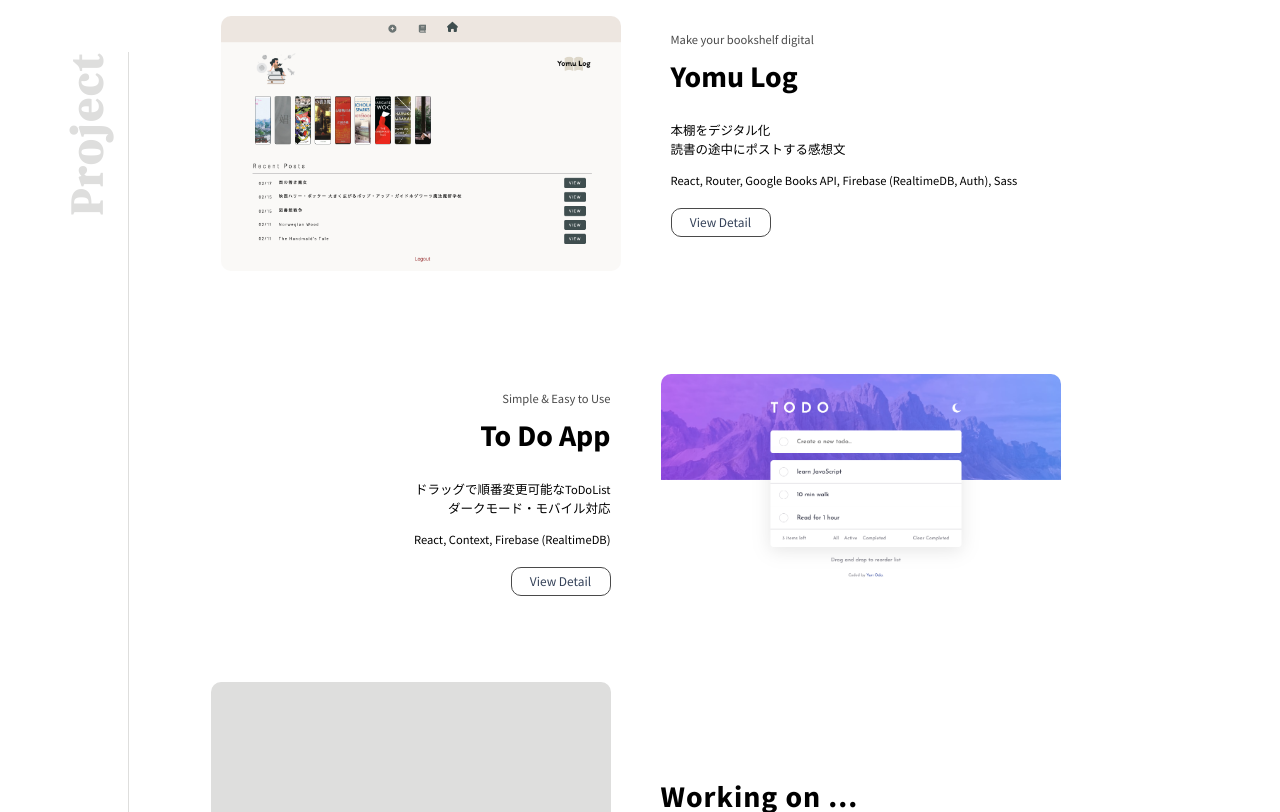
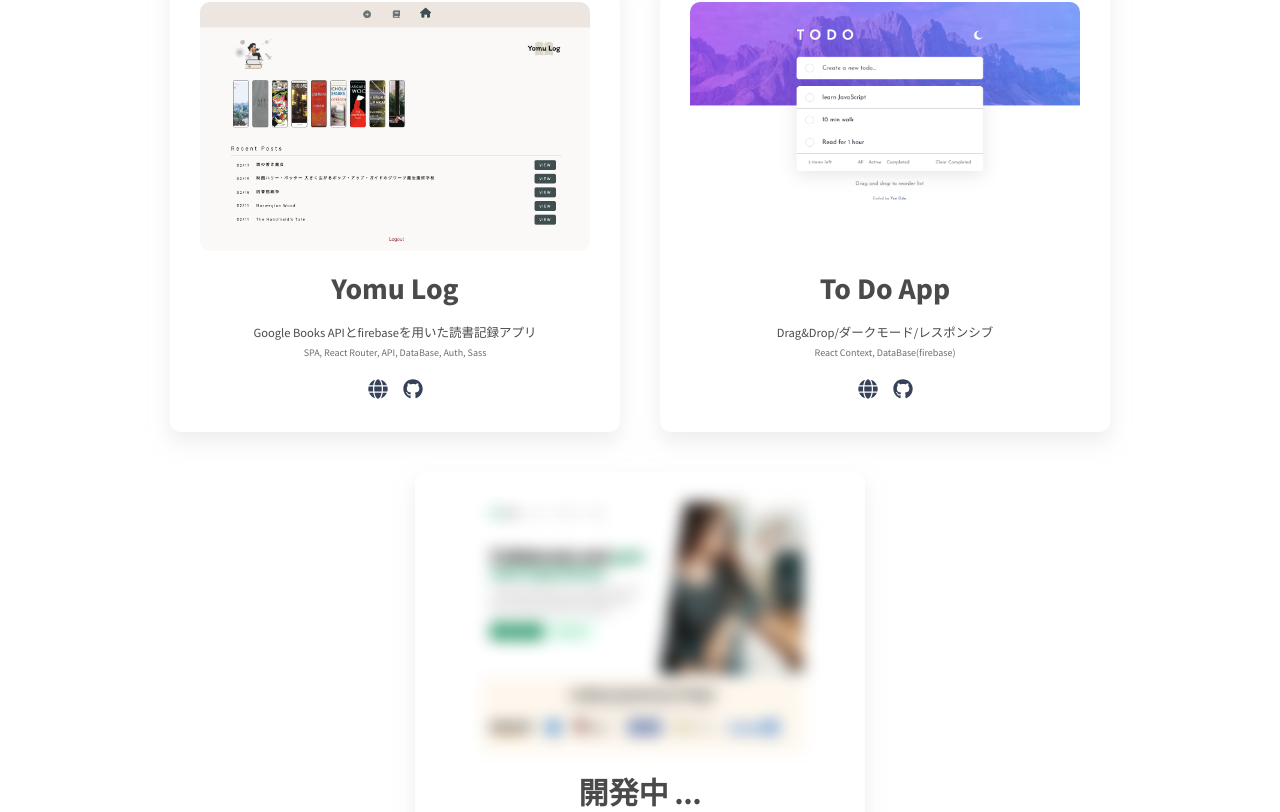
Before and after one commit to YuriOda/portfolio, a React (Create React App) app: page / in a window 1280 px wide. Shown: the part 608-1420 px from the top of the page. Built offline with nearby package versions, Linux system fonts and the light colour scheme.

Commit message:
change project section

```diff
--- a/src/Component/About.js
+++ b/src/Component/About.js
@@ -66,7 +66,10 @@ const About = () => {
           <div className="about-skill-row">
             <span className="about-skill-title">Others</span>
             <div className="about-skill-others-text">
-              <p>Other skills ... TypeScriptとAstro.jsが気になっています</p>
+              <p>
+                Next.js学習中 / TypeScript,
+                Astro.jsなども習得したいと考えています
+              </p>
               <p>Hobbies ... ゲーム / 猫吸い / 読書</p>
             </div>
           </div>
--- a/src/Component/NavigationSmall.js
+++ b/src/Component/NavigationSmall.js
@@ -4,6 +4,7 @@ import { Link as Scroll } from "react-scroll";
 //Icon
 import { GoMarkGithub } from "react-icons/go";
 import { FaEnvelope, FaLinkedin } from "react-icons/fa";
+import { SiQiita } from "react-icons/si";
 import Logo from "../assets/logo.png";
 
 const NavigationSmall = () => {
@@ -13,7 +14,6 @@ const NavigationSmall = () => {
     setMenuShown((prev) => !prev);
   };
 
-  //ボタン以外をクリックしたときにメニューを閉じる
   useEffect(() => {
     const onCloseMenuHandler = (e) => {
       if (
@@ -101,6 +101,13 @@ const NavigationSmall = () => {
               >
                 <FaLinkedin className="nav__links-icon" />
               </a>
+              <a
+                href="https://qiita.com/lily28"
+                target="_blank"
+                rel="noopener noreferrer"
+              >
+                <SiQiita className="nav__links-icon" />
+              </a>
             </div>
           </nav>
         </>
--- /dev/null
+++ b/src/Component/Projectv2.js
@@ -0,0 +1,123 @@
+import { useState } from "react";
+import { Link } from "react-router-dom";
+import YomulogImg from "../assets/yomu-log.png";
+import TodoLight from "../assets/todo-light.png";
+import TodoDark from "../assets/todo-dark.png";
+import Chingu from "../assets/chingu.png";
+
+//icon
+import { FaGlobe, FaGithub } from "react-icons/fa";
+
+const Projectv2 = () => {
+  const [isDark, setIsDark] = useState(false);
+
+  const toggleToDoImg = () => {
+    setIsDark((prev) => !prev);
+  };
+  const ToDoImg = isDark ? TodoDark : TodoLight;
+
+  return (
+    <>
+      <section id="project">
+        <div className="project">
+          <Link to="/project/yomu-log">
+            <img
+              src={YomulogImg}
+              alt="Yomu Log Screenshot"
+              className="project__img"
+            />
+          </Link>
+
+          <h5 className="project__title">
+            <Link to="/project/yomu-log" className="project__link">
+              Yomu Log
+            </Link>
+          </h5>
+
+          <p className="project__detail">
+            Google Books APIとfirebaseを用いた読書記録アプリ
+          </p>
+          <p className="project__detail--tool">
+            SPA, React Router, API, DataBase, Auth, Sass
+          </p>
+
+          <a
+            href="https://yomu-log.vercel.app/"
+            target="_blank"
+            rel="noopener noreferrer"
+          >
+            <FaGlobe className="project__icon" />
+          </a>
+          <a
+            href="https://github.com/YuriOda/yomu-log"
+            target="_blank"
+            rel="noopener noreferrer"
+          >
+            <FaGithub className="project__icon" />
+          </a>
+        </div>
+
+        <div className="project">
+          <Link to="/project/todo">
+            <img
+              src={ToDoImg}
+              alt="To Do App Screenshot"
+              className="project__img"
+              onMouseEnter={toggleToDoImg}
+              onMouseLeave={toggleToDoImg}
+            />
+          </Link>
+
+          <h5 className="project__title">
+            <Link to="/project/todo" className="project__link">
+              To Do App
+            </Link>
+          </h5>
+
+          <p className="project__detail">Drag&Drop/ダークモード/レスポンシブ</p>
+          <p className="project__detail--tool">
+            React Context, DataBase(firebase)
+          </p>
+
+          <a
+            href="https://todo-app-one-dusky.vercel.app/"
+            target="_blank"
+            rel="noopener noreferrer"
+          >
+            <FaGlobe className="project__icon" />
+          </a>
+          <a
+            href="https://github.com/YuriOda/to-do-app"
+            target="_blank"
+            rel="noopener noreferrer"
+          >
+            <FaGithub className="project__icon" />
+          </a>
+        </div>
+
+        <div className="project">
+          <a
+            href="https://www.chingu.io/"
+            target="_blank"
+            rel="noopener noreferrer"
+          >
+            <img
+              src={Chingu}
+              alt="Chingu Screenshot"
+              className="project__img blur"
+            />
+          </a>
+
+          <p className="project__link project__title">開発中 ...</p>
+
+          <p className="project__detail">
+            Github / アジャイル開発 / 多国籍チーム(使用言語：英語)
+          </p>
+          <p className="project__detail--tool">React, DataBase, API</p>
+        </div>
+      </section>
+    </>
+  );
+};
+
+export default Projectv2;
--- a/src/Page/Home.js
+++ b/src/Page/Home.js
@@ -1,15 +1,14 @@
 import Header from "../Component/Header";
-import Project from "../Component/Project";
+//import Project from "../Component/Project";
+import Projectv2 from "../Component/Projectv2";
 import About from "../Component/About";
-//import Contact from "../Component/Contact";
 
 const Home = () => {
   return (
     <>
       <Header />
-      <Project />
+      <Projectv2 />
       <About />
-      {/* <Contact /> */}
     </>
   );
 };
--- a/src/Page/RootLayout.js
+++ b/src/Page/RootLayout.js
@@ -14,10 +14,10 @@ const RootLayout = () => {
     <>
       {!isPhone && <Navigation />}
       {isPhone && <NavigationSmall />}
-      <div className="main-wrapper">
-        <Outlet />
-        <Footer />
-      </div>
+      {/* <div className="main-wrapper"> */}
+      <Outlet />
+      <Footer />
+      {/* </div> */}
     </>
   );
 };
--- a/src/scss/Component/_about.scss
+++ b/src/scss/Component/_about.scss
@@ -1,20 +1,18 @@
 #about {
-  margin-top: 15rem;
-  //padding-top: 10rem;
   border-left: 1px solid $color-title;
-
   font-size: 1.25rem;
   font-family: $font-basic;
 
   @include respond(phone) {
     border-left: none;
+    padding-top: 5rem;
   }
 }
 
 .about {
   &-summary {
     position: relative;
-    top: -17.5rem;
+    //top: -17.5rem;
     display: flex;
     flex-wrap: wrap;
     justify-content: center;
@@ -37,6 +35,10 @@
     &-row {
       display: flex;
       margin: 1rem 0;
+
+      @include respond(phone) {
+        margin-left: 3rem;
+      }
     }
 
     &-title {
@@ -45,6 +47,10 @@
       background-color: white;
       border-right: 1px solid $color-title;
       padding-top: 3.25rem;
+
+      @include respond(phone) {
+        display: none;
+      }
     }
 
     &-table {
@@ -110,7 +116,7 @@
 
   &-intro {
     position: relative;
-    top: -13rem;
+    //top: -13rem;
     width: 70vw;
     max-width: 70rem;
     margin: 0 auto;
@@ -121,6 +127,7 @@
 
     @include respond(phone) {
       width: 100%;
+      padding: 0 5rem;
     }
   }
 }
--- a/src/scss/Component/_header.scss
+++ b/src/scss/Component/_header.scss
@@ -1,3 +1,6 @@
+#top {
+}
+
 .header-section {
   background-color: $background-color;
   height: 70vh;
--- a/src/scss/Component/_project.scss
+++ b/src/scss/Component/_project.scss
@@ -1,3 +1,96 @@
+#project {
+  //background-color: rgba($color-title, 0.5);
+  background-color: #fff;
+
+  font-family: $font-basic;
+
+  display: flex;
+  justify-content: center;
+  flex-wrap: wrap;
+}
+
+.project {
+  background-color: white;
+  box-shadow: 0 1rem 2rem rgba($color-title, 0.5);
+
+  border-radius: 1rem;
+  color: $color-grey-dark;
+  padding: 3rem;
+  margin: 2rem 2rem;
+  text-align: center;
+
+  width: 35rem;
+
+  @include respond(tab-land) {
+    width: 45rem;
+  }
+
+  &__img {
+    border-radius: 1rem;
+    width: 100%;
+  }
+
+  //Linkに直接マージン入れられない
+  &__title {
+    margin: 1.5rem 0;
+  }
+
+  &__link {
+    font-size: 3rem;
+    font-weight: bold;
+
+    text-decoration: none;
+    color: inherit;
+
+    transition: all 0.25s ease-out;
+
+    &:hover {
+      color: $color-secondary;
+    }
+  }
+
+  &__detail {
+    margin: 0.5rem 0;
+    font-size: 1.25rem;
+
+    &--tool {
+      color: rgba($color-grey-dark, 0.8);
+    }
+  }
+
+  &__icon {
+    font-size: 2rem;
+    color: $color-primary;
+    margin: 2rem 0.75rem 0 0.75rem;
+    cursor: pointer;
+
+    transition: all 0.25s ease-out;
+
+    &:hover {
+      color: $color-secondary;
+      position: relative;
+      top: 3px;
+    }
+
+    &:active {
+      top: 5px;
+    }
+
+    //スマホ用
+    &:link,
+    &:visited {
+      color: $color-primary;
+    }
+  }
+}
+
+//
+.blur {
+  filter: blur(8px);
+  -webkit-filter: blur(8px);
+}
+
+/*
 #project {
   border-left: 1px solid $color-title;
   margin-top: 10rem;
@@ -129,3 +222,4 @@
 .todo-text {
   text-align: right;
 }
+*/
--- a/src/scss/Page/_RootLayout.scss
+++ b/src/scss/Page/_RootLayout.scss
@@ -1,5 +1,5 @@
-.main-wrapper {
-  margin: 0 auto;
-  width: 80vw;
-  max-width: 115rem;
-}
+// .main-wrapper {
+//   margin: 0 auto;
+//   width: 80vw;
+//   max-width: 115rem;
+// }
```
Also changed, not shown: src/Component/Contact.js (deleted, +0 -35 lines), src/assets/chingu.png (added).
